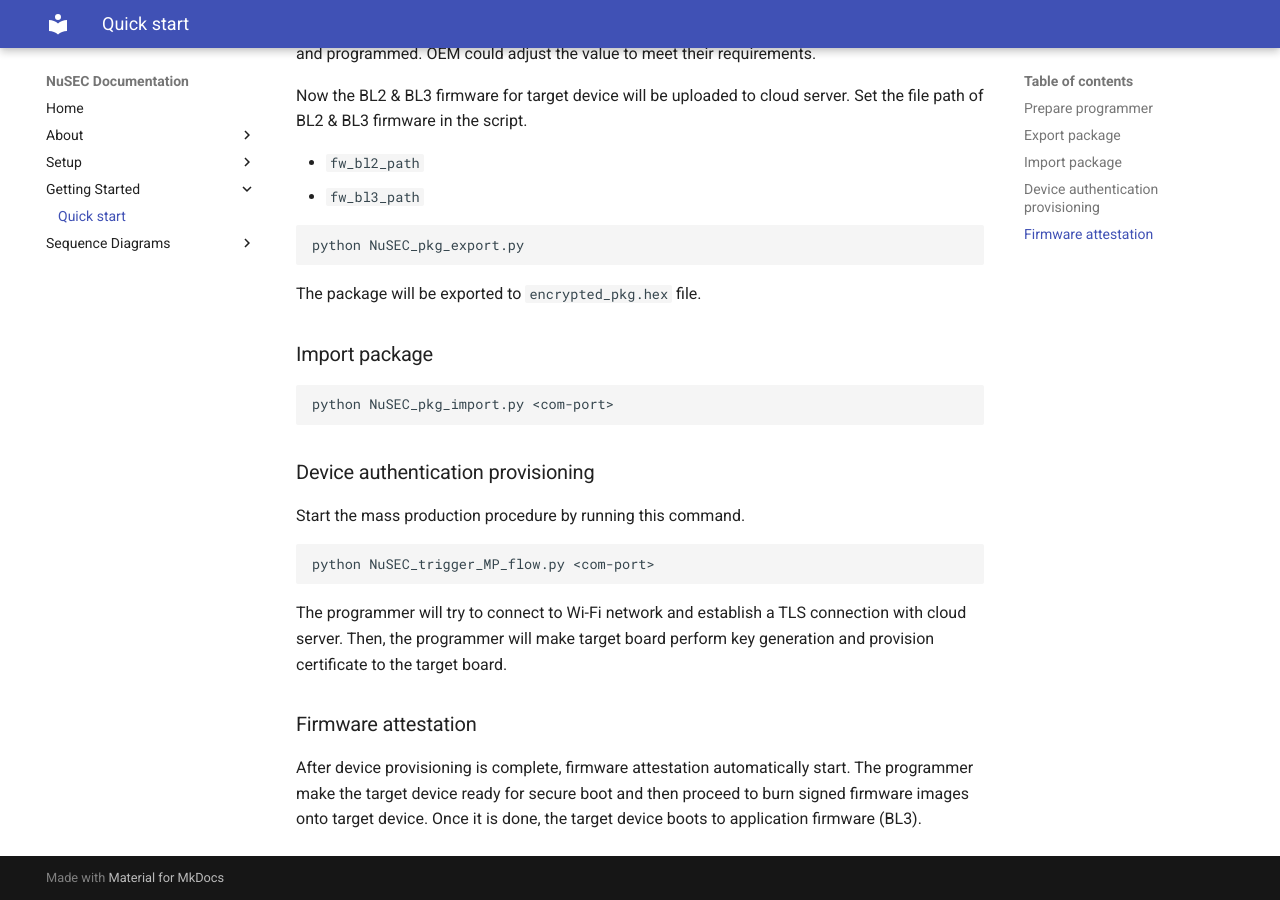
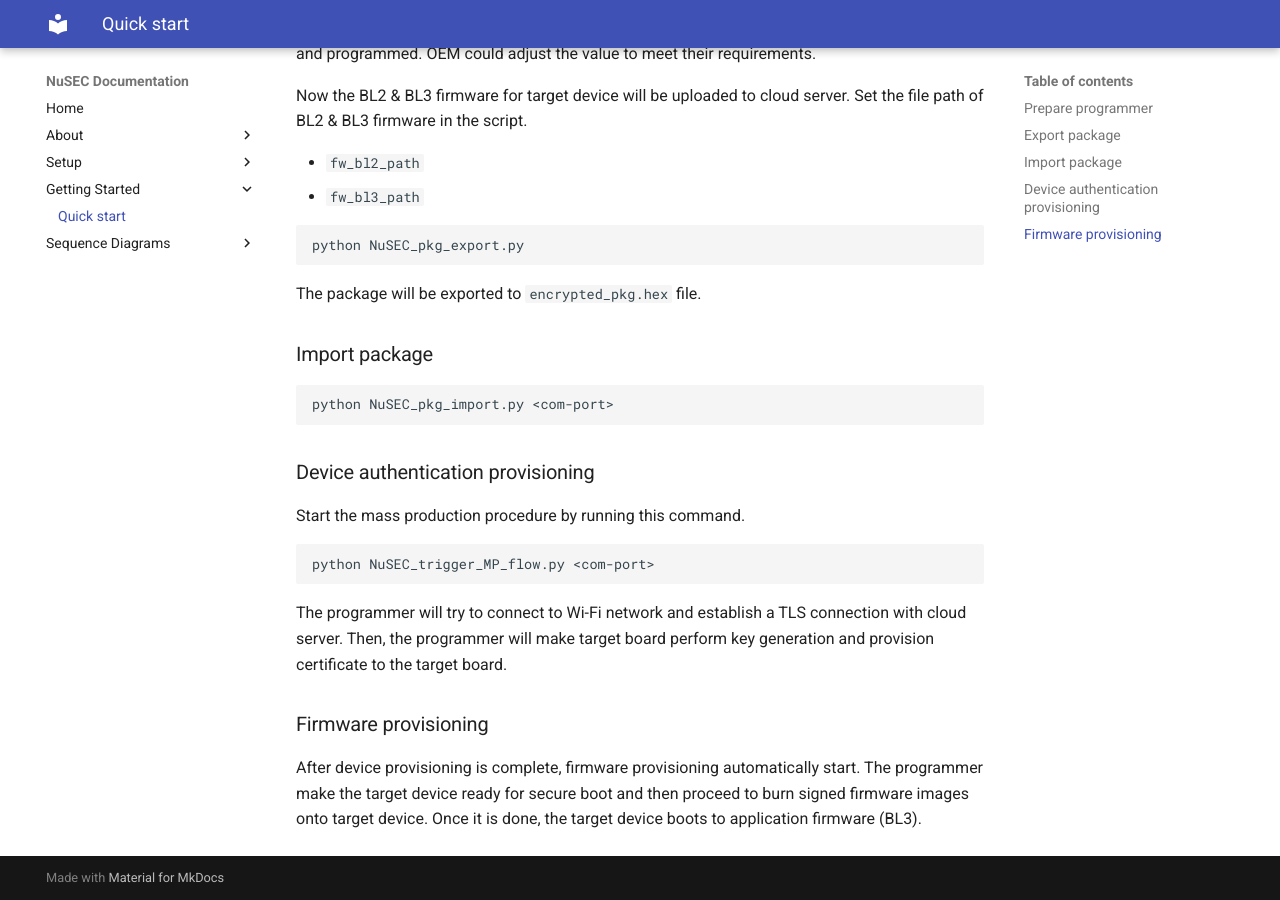
Before and after one commit to phchen9/nusec-docs, an MkDocs documentation site: the page built from docs/getting-started/quick-start.md, in a window 1280 px wide and 900 px high, scrolled down 888 px. Built offline with MkDocs 1.6.1 and Material for MkDocs 9.7.7, drawn with Linux system fonts in a browser that asks for light colours; some of the changed text lies outside the part shown.

Commit message:
Fix: Rename to firmware provisioning

```diff
--- a/docs/getting-started/quick-start.md
+++ b/docs/getting-started/quick-start.md
@@ -15,7 +15,7 @@ Now the programmer is ready, trigger the production procedure to start
 provisioning and programming a target device.
 
 * Device authentication provisioning
-* Firmware attestation
+* Firmware provisioning
 
 Finally, if the target device is successfully programmed. The
 `firmware_bl3_version` property of target device in database will be updated.
@@ -69,9 +69,9 @@ The programmer will try to connect to Wi-Fi network and establish a TLS
 connection with cloud server. Then, the programmer will make target board
 perform key generation and provision certificate to the target board.
 
-### Firmware attestation
+### Firmware provisioning
 
-After device provisioning is complete, firmware attestation automatically start.
+After device provisioning is complete, firmware provisioning automatically start.
 The programmer make the target device ready for secure boot and then proceed to
 burn signed firmware images onto target device. Once it is done, the target
 device boots to application firmware (BL3).
--- a/mkdocs.yml
+++ b/mkdocs.yml
@@ -20,7 +20,7 @@ nav:
     - 'sequence-diagrams/export-package.md'
     - 'sequence-diagrams/import-package.md'
     - 'sequence-diagrams/device-authentication-provisioning.md'
-    - 'sequence-diagrams/firmware-attestation.md'
+    - 'sequence-diagrams/firmware-provisioning.md'
     - 'sequence-diagrams/firmware-upgrade.md'
 theme:
   name: material
```
Also changed, not shown: docs/about/flow.md (+2 -2 lines), docs/sequence-diagrams/firmware-provisioning.md (renamed from docs/sequence-diagrams/firmware-attestation.md, +1 -1 lines), docs/imgs/firmware-provisioning.png (renamed from docs/imgs/firmware-attestation.png).
